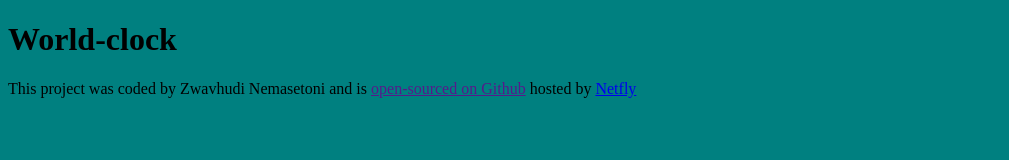
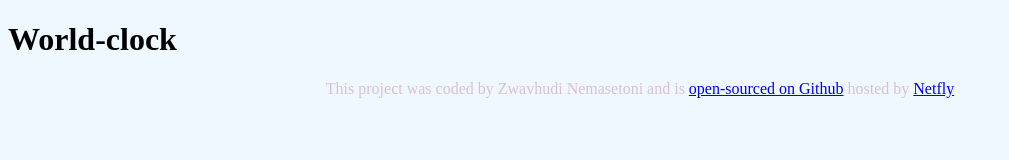
Before and after one commit to Zwavhudi-Nemasetoni/world-clock, a plain HTML site: page index.html in a window 1280 px wide. Shown: the whole page, without its empty margins (0-1009 px from the left). Drawn offline with Linux system fonts and the light colour scheme.

Commit message:
added link of github and color

```diff
--- a/index.html
+++ b/index.html
@@ -10,7 +10,13 @@
     <h1>World-clock</h1>
     <footer>
       This project was coded by Zwavhudi Nemasetoni and is
-      <a href="" target="_blank"> open-sourced on Github</a> hosted by
+      <a
+        href="https://github.com/Zwavhudi-Nemasetoni/world-clock"
+        target="_blank"
+      >
+        open-sourced on Github</a
+      >
+      hosted by
       <a href="https://world-clockbyzwavhudi.netlify.app/" target="_blank"
         >Netfly</a
       >
--- a/src/styles.css
+++ b/src/styles.css
@@ -1,3 +1,7 @@
 body {
-  background: teal;
+  background: aliceblue;
 }
+footer {
+  text-align: center;
+  color: thistle;
+}
```
